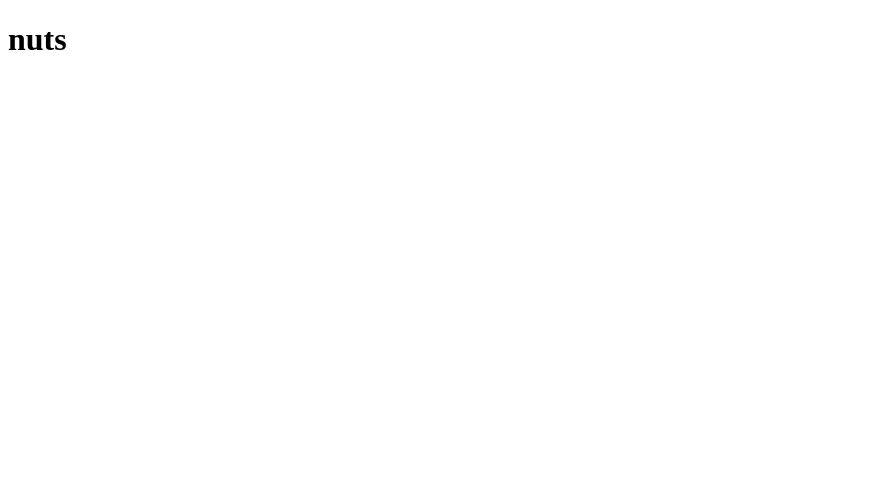
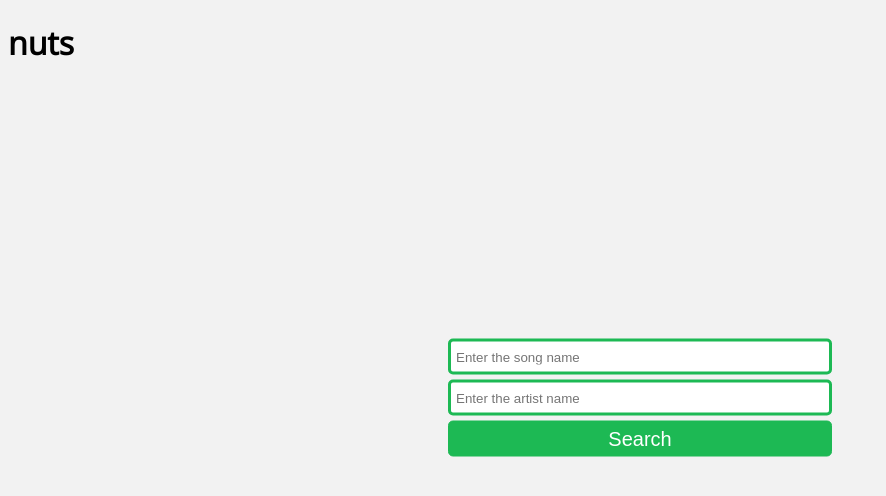
Before and after one commit to wesleychuu/spotify-song-visualizer, a FastAPI app: page / in a window 1280 px wide. Before the commit the part shown is almost empty. Shown: the top 496 px of the page, without its empty margins (0-886 px from the left). Run offline with FastAPI, Linux system fonts and the light colour scheme.

Commit message:
search bar added

```diff
--- a/static/styles.css
+++ b/static/styles.css
@@ -0,0 +1,53 @@
+@import url(https://fonts.googleapis.com/css?family=Open+Sans);
+
+:root {
+    --spotify_green: #1DB954;
+    --spotify_black: #191414;
+}
+
+body{
+  background: #f2f2f2;
+  font-family: 'Open Sans', sans-serif;
+}
+
+.search {
+  width: 100%;
+  position: relative;
+  display: flex;
+  padding-bottom: 5px;
+}
+
+.searchTerm {
+  width: 100%;
+  border: 3px solid var(--spotify_green);
+  padding: 5px;
+  height: 20px;
+  border-radius: 5px;
+  outline: none;
+  color: #9DBFAF;
+}
+
+.searchTerm:focus{
+  color: var(--spotify_green);
+}
+
+.searchButton {
+  width: 100%;
+  height: 36px;
+  border: 1px solid var(--spotify_green);
+  background: var(--spotify_green);
+  text-align: center;
+  color: #fff;
+  border-radius: 5px;
+  cursor: pointer;
+  font-size: 20px;
+}
+
+/*Resize the wrap to see the search bar change!*/
+.wrap{
+  width: 30%;
+  position: absolute;
+  top: 50%;
+  left: 50%;
+  transform: translate(-50%, -50%);
+}
--- a/templates/index.html
+++ b/templates/index.html
@@ -5,12 +5,26 @@
     <meta charset="UTF-8">
     <meta http-equiv="X-UA-Compatible" content="IE=edge">
     <meta name="viewport" content="width=device-width, initial-scale=1.0">
-    <link href="{{ url_for('static', path='/styles.css') }}" rel="stylesheet">
+    <link rel="stylesheet" href="../static/styles.css">
+    <!-- <link href="{{ url_for('static', path='/styles.css') }}" rel="stylesheet"> -->
     <title>Spotify Search</title>
 </head>
 
 <body>
     <h1>nuts</h1>
+    <div class="wrap">
+        <div class="search">
+            <input type="text" class="searchTerm" placeholder="Enter the song name">
+        </div>
+        <div class="search">
+            <input type="text" class="searchTerm" placeholder="Enter the artist name">
+        </div>
+        <div class="search">
+            <button type="submit" class="searchButton">
+                <span>Search</span>
+            </button>
+        </div>
+    </div>
 </body>
 
 </html>
```
